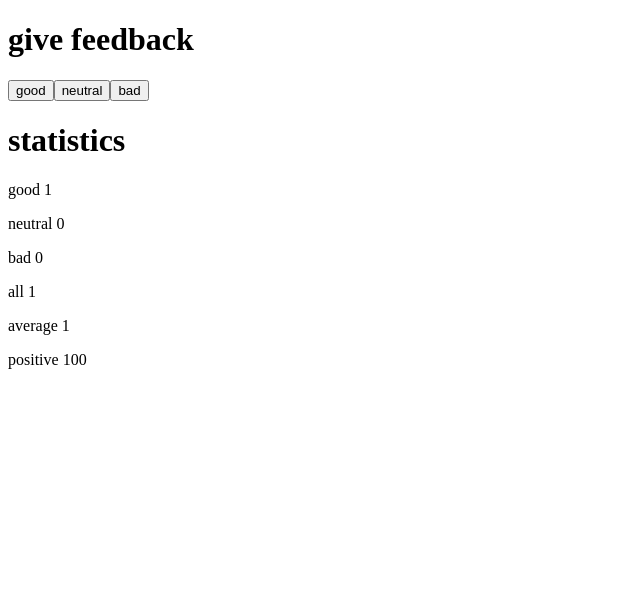
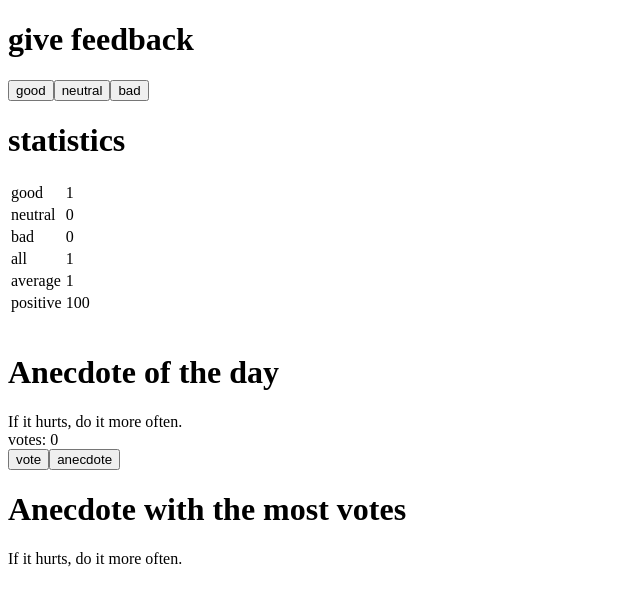
Before and after one commit to EugeneGincu/FullStackOpen, a React (Vite) app in the folder part1_exercise/: page / in a window 1280 px wide. Both pictures are taken after a click on the button "good". Shown: the top 604 px of the page, without its empty margins (0-640 px from the left). Built offline with nearby package versions, Linux system fonts and the light colour scheme.

Commit message:
part1d exercise 1.14

```diff
--- a/part1_exercise/src/App.jsx
+++ b/part1_exercise/src/App.jsx
@@ -1,4 +1,5 @@
 import { useState } from 'react'
+
 
 const Button = (props) => {
     return (
@@ -8,29 +9,69 @@ const Button = (props) => {
 
 const Display = (props) => {
     return (
-        <p>{props.text}{props.value}</p>
+        <>{props.text}{props.value}</>
     )
 }
 
 const Statistics = (props) => {
-    let [good,bad,all] = props.values;
+    let [good, neutral, bad, all] = props.values;
     if (all === 0) return <div>No feedback given</div>
     return (
         <div>
-            <StatisticLine text="all " value={all}/>
-            <StatisticLine text="average " value={(good-bad)/all}/>
-            <StatisticLine text="positive " value={(good/all) * 100}/>
+            <table>
+                <tbody>
+                <tr>
+                    <StatisticLine text="good " value={good} />
+                </tr>
+                <tr>
+                    <StatisticLine text="neutral " value={neutral} />
+                </tr>
+                <tr>
+                    <StatisticLine text="bad " value={bad} />
+                </tr>
+                <tr>
+                    <StatisticLine text="all " value={all}/>
+                </tr>
+                <tr>
+                    <StatisticLine text="average " value={(good-bad)/all}/>
+                </tr>
+                <tr>
+                    <StatisticLine text="positive " value={(good/all) * 100}/>
+                </tr>
+                </tbody>
+            </table>
         </div>
     )
 }
 
 
 const StatisticLine = (props) => {
-    return <Display text={props.text} value={props.value}/>
+    return (
+        <>
+            <td>
+                <Display text={props.text}/>
+            </td>
+            <td>
+                <Display value={props.value}/>
+            </td>
+        </>
+    )
 }
 
 
 const App = () => {
+    const anecdotes = [
+        'If it hurts, do it more often.',
+        'Adding manpower to a late software project makes it later!',
+        'The first 90 percent of the code accounts for the first 90 percent of the development time...The remaining 10 percent of the code accounts for the other 90 percent of the development time.',
+        'Any fool can write code that a computer can understand. Good programmers write code that humans can understand.',
+        'Premature optimization is the root of all evil.',
+        'Debugging is twice as hard as writing the code in the first place. Therefore, if you write the code as cleverly as possible, you are, by definition, not smart enough to debug it.',
+        'Programming without an extremely heavy use of console.log is same as if a doctor would refuse to use x-rays or blood tests when diagnosing patients.',
+        'The only way to go fast, is to go well.'
+    ];
+    const [selected, setSelected] = useState(0);
+    const [vote, setVote] = useState(Array(8).fill(0));
     const [good, setGood] = useState(0);
     const [neutral, setNeutral] = useState(0);
     const [bad, setBad] = useState(0);
@@ -53,8 +94,20 @@ const App = () => {
         let temp = bad + 1;
         setBad(temp);
         setAll(temp + good + neutral);
+    }
 
+    const selectAnecdote = () => () => {
+        let randomInt = Math.floor(Math.random() * anecdotes.length);
+        setSelected(randomInt);
     }
+
+    const voteAnecdote = () => () => {
+        let temp = [...vote];
+        temp[selected] += 1;
+        console.log(temp);
+        setVote(temp);
+    }
+
     return (
         <div>
             <h1>give feedback</h1>
@@ -62,10 +115,19 @@ const App = () => {
             <Button text="neutral" onClick={addNeutral()}/>
             <Button text="bad" onClick={addBad()}/>
             <h1>statistics</h1>
-            <Display text="good " value={good} />
-            <Display text="neutral " value={neutral} />
-            <Display text="bad " value={bad} />
-            <Statistics values={[good, bad, all]}/>
+            <Statistics values={[good, neutral, bad, all]}/>
+            <br/>
+            <h1>Anecdote of the day</h1>
+            <Display text={anecdotes[selected]} />
+            <br/>
+            <Display text="votes: " value={vote[selected]} />
+            <div>
+                <Button text="vote" onClick={voteAnecdote(selected)} />
+                <Button text="anecdote" onClick={selectAnecdote()} />
+            </div>
+            <h1>Anecdote with the most votes</h1>
+            <Display text={anecdotes[vote.indexOf(Math.max(...vote))]} />
+
         </div>
     )
 }
```
